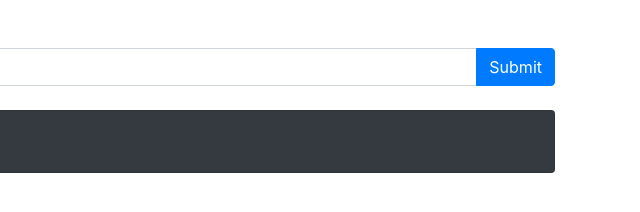
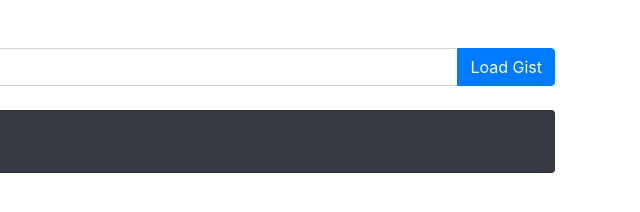
Before and after one commit to JohannesMP/GistView, a plain HTML site: page index.html in a window 1280 px wide. Shown: the full height of the page, 640-1280 px from the left. Drawn offline with Linux system fonts and the light colour scheme.

Commit message:
Update index.html

```diff
--- a/index.html
+++ b/index.html
@@ -20,7 +20,7 @@
         <div class="input-group">
           <input id="gist-field" type="text" pattern="[a-f,0-9]{32}" class="form-control" placeholder="Enter a Gist ID (32 hex characters)" required>
           <div class="input-group-append">
-            <button id="gist-load" class="btn btn-primary" type="submit">Submit</button>
+            <button id="gist-load" class="btn btn-primary" type="submit">Load Gist</button>
           </div>
         </div>
       </form>
```
